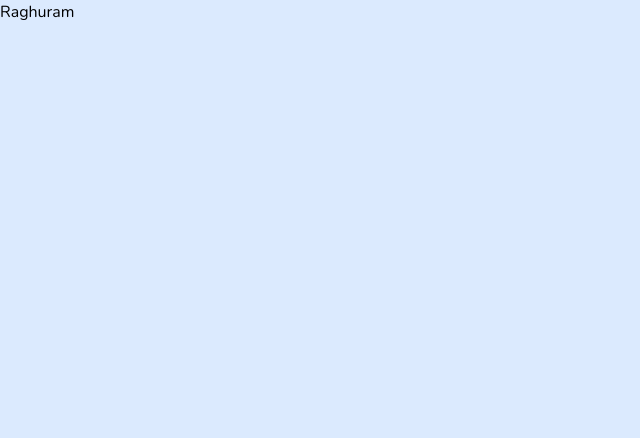
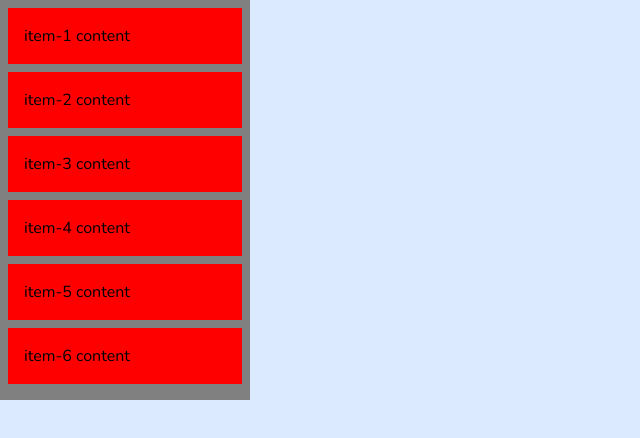
Before and after one commit to raghurambachu/dnd-editor, a React (Create React App) app: page / in a window 1280 px wide. Shown: the top 438 px of the page, without its empty margins (0-640 px from the left). Built offline with nearby package versions, Linux system fonts and the light colour scheme.

Commit message:
Create functional drag-and-drop

```diff
--- a/package.json
+++ b/package.json
@@ -11,6 +11,7 @@
     "@types/react": "^17.0.37",
     "@types/react-dom": "^17.0.11",
     "react": "^17.0.2",
+    "react-beautiful-dnd": "^13.1.0",
     "react-dom": "^17.0.2",
     "react-scripts": "4.0.3",
     "typescript": "^4.5.2",
@@ -39,5 +40,8 @@
       "last 1 firefox version",
       "last 1 safari version"
     ]
+  },
+  "devDependencies": {
+    "@types/react-beautiful-dnd": "^13.1.2"
   }
 }
--- a/src/App.tsx
+++ b/src/App.tsx
@@ -1,4 +1,36 @@
-import React from "react";
+import React, { useState } from "react";
+import {
+  DragDropContext,
+  Draggable,
+  DraggingStyle,
+  Droppable,
+  DropResult,
+  NotDraggingStyle,
+} from "react-beautiful-dnd";
+import { IContentRow } from "./interfaces";
+
+const grid = 8;
+const getItemStyle = (
+  isDragging: boolean,
+  draggableStyle: DraggingStyle | NotDraggingStyle | undefined
+) => ({
+  // some basic styles to make the items look a bit nicer
+
+  padding: grid * 2,
+  margin: `0 0 ${grid}px 0`,
+
+  // change background colour if dragging
+  background: isDragging ? "lightgreen" : "red",
+
+  // styles we need to apply on draggables
+  ...draggableStyle,
+});
+
+const getListStyle = (isDraggingOver: boolean) => ({
+  background: isDraggingOver ? "lightblue" : "grey",
+  padding: grid,
+  width: 250,
+});
 
 function App() {
   /* Todo:
@@ -8,7 +40,98 @@ function App() {
     4. Create content-editable
     5. Change the layout design
   */
-  return <div className="bg-blue-100 min-h-screen">Raghuram</div>;
+  const [contentRows, setContentRows] = useState<IContentRow[]>([
+    {
+      id: "item-1",
+      content: "item-1 content",
+    },
+    {
+      id: "item-2",
+      content: "item-2 content",
+    },
+    {
+      id: "item-3",
+      content: "item-3 content",
+    },
+    {
+      id: "item-4",
+      content: "item-4 content",
+    },
+    {
+      id: "item-5",
+      content: "item-5 content",
+    },
+    {
+      id: "item-6",
+      content: "item-6 content",
+    },
+  ]);
+
+  const reorder = (
+    list: IContentRow[],
+    startIndex: number,
+    endIndex: number
+  ) => {
+    const result = Array.from(list);
+    const [removed] = result.splice(startIndex, 1);
+    result.splice(endIndex, 0, removed);
+
+    return result;
+  };
+
+  function onDragEnd(result: DropResult) {
+    // dropped outside the list
+    if (!result.destination) {
+      return;
+    }
+
+    const contentRowList = reorder(
+      contentRows,
+      result.source.index,
+      result.destination.index
+    );
+
+    setContentRows(contentRowList);
+  }
+
+  return (
+    <div className="bg-blue-100 min-h-screen">
+      <DragDropContext onDragEnd={onDragEnd}>
+        <Droppable droppableId="droppable">
+          {(droppableProvided, droppableSnapshot) => (
+            <div
+              ref={droppableProvided.innerRef}
+              style={getListStyle(droppableSnapshot.isDraggingOver)}
+            >
+              {contentRows.map((contentRow, index) => (
+                <Draggable
+                  key={contentRow.id}
+                  draggableId={contentRow.id}
+                  index={index}
+                >
+                  {(draggableProvided, draggableSnapshot) => (
+                    <div
+                      ref={draggableProvided.innerRef}
+                      {...draggableProvided.draggableProps}
+                      {...draggableProvided.dragHandleProps}
+                      // @ts-ignore
+                      style={getItemStyle(
+                        draggableSnapshot.isDragging,
+                        draggableProvided.draggableProps.style
+                      )}
+                    >
+                      {contentRow.content}
+                    </div>
+                  )}
+                </Draggable>
+              ))}
+              {droppableProvided.placeholder}
+            </div>
+          )}
+        </Droppable>
+      </DragDropContext>
+    </div>
+  );
 }
 
 export default App;
--- /dev/null
+++ b/src/interfaces/index.ts
@@ -0,0 +1,4 @@
+export interface IContentRow {
+  id: string;
+  content: string;
+}
```
Also changed, not shown: 1 other file (tests, documents, lock files or other folders).
